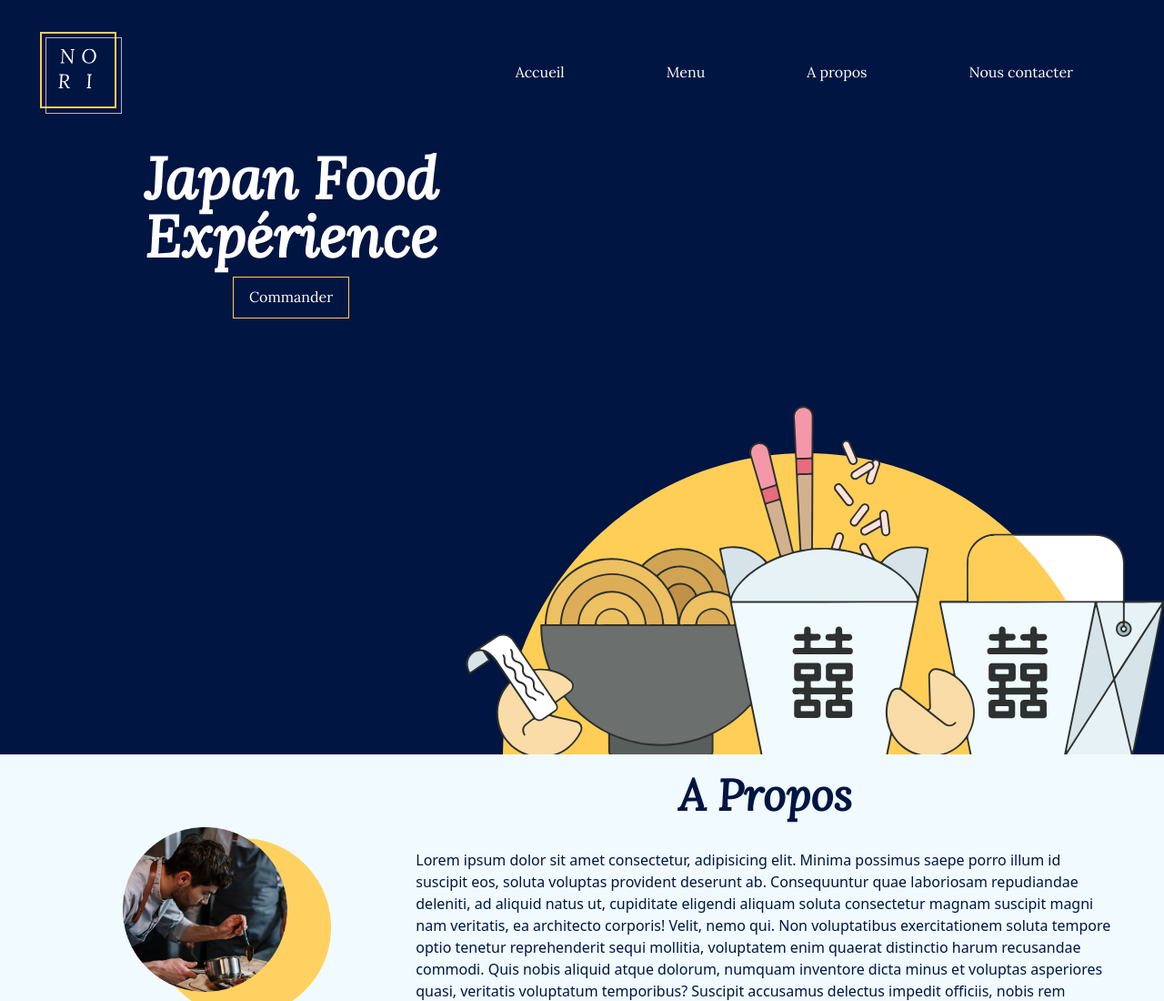
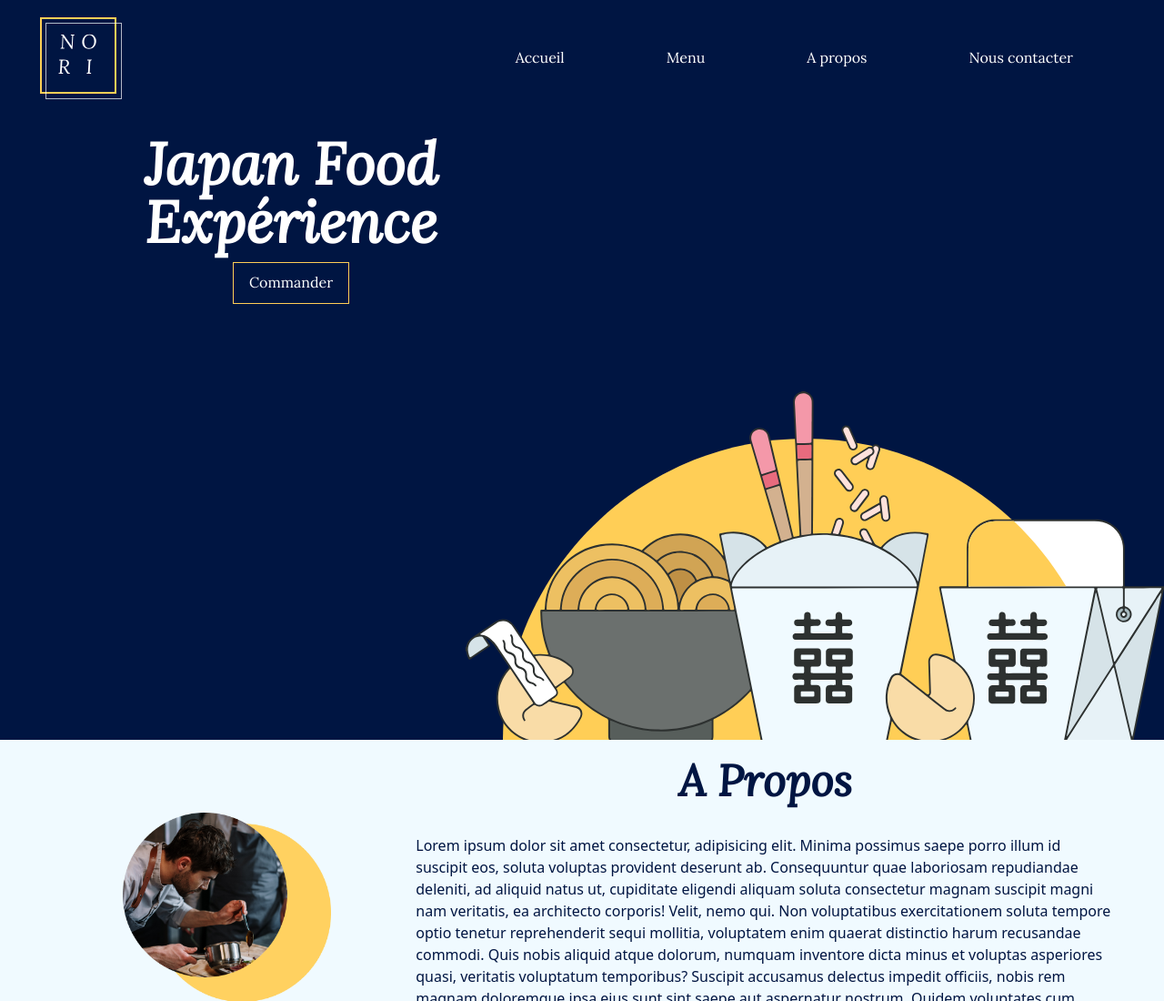
Before and after one commit to AlinePencreach/Asian_food_restaurant, a website: page index.html in a window 1280 px wide. Shown: the top 1100 px of the page at 91% size. Drawn offline with nearby package versions, Linux system fonts and the light colour scheme; files whose address does not match are found by name.

Commit message:
padding navbar correctif

```diff
--- a/css/style.scss
+++ b/css/style.scss
@@ -24,7 +24,7 @@ body {
 
 // NAVBAR
 .navbar {
-  padding: 1em 2em;
+  padding: 0em 2em 1em 2em;
 
   .navbar-toggler-icon {
     display: flex;
```
Also changed, not shown: css/style.css, 1 other file.
